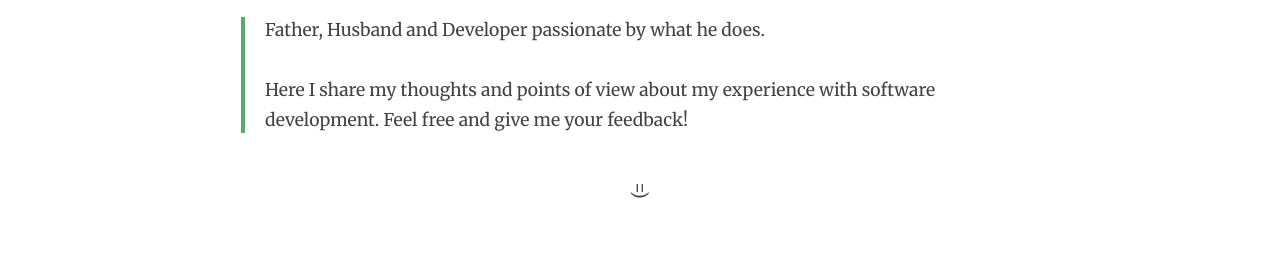
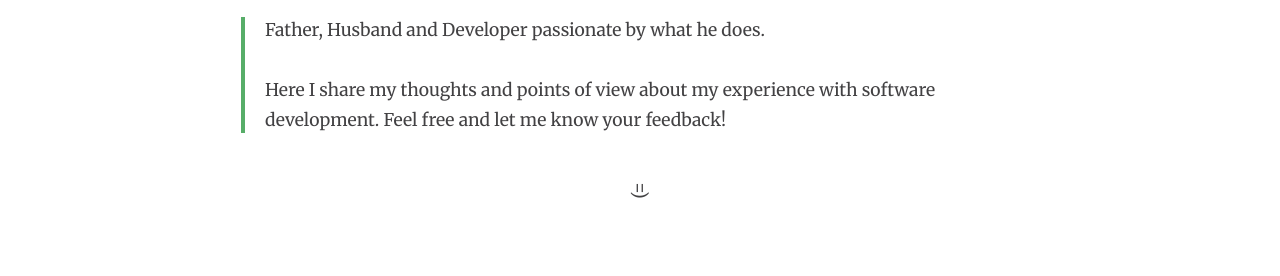
Before and after one commit to ddomingues/ddomingues.github.io, a Jekyll site: the page built from ddomingues.md, in a window 1280 px wide. Shown: the part 1189-1465 px from the top of the page. Built offline with Jekyll 4.4.1, drawn with Linux system fonts in a browser that asks for light colours; nearby versions of some CDN libraries.

Commit message:
Update ddomingues.md

```diff
--- a/ddomingues.md
+++ b/ddomingues.md
@@ -13,6 +13,6 @@ image:
 
 >Father, Husband and Developer passionate by what he does.
 >
->Here I share my thoughts and points of view about my experience with software development. Feel free and give me your feedback!
+>Here I share my thoughts and points of view about my experience with software development. Feel free and let me know your feedback!
 
 <div class="rotate-90 animated text-center">=)</div>
```
